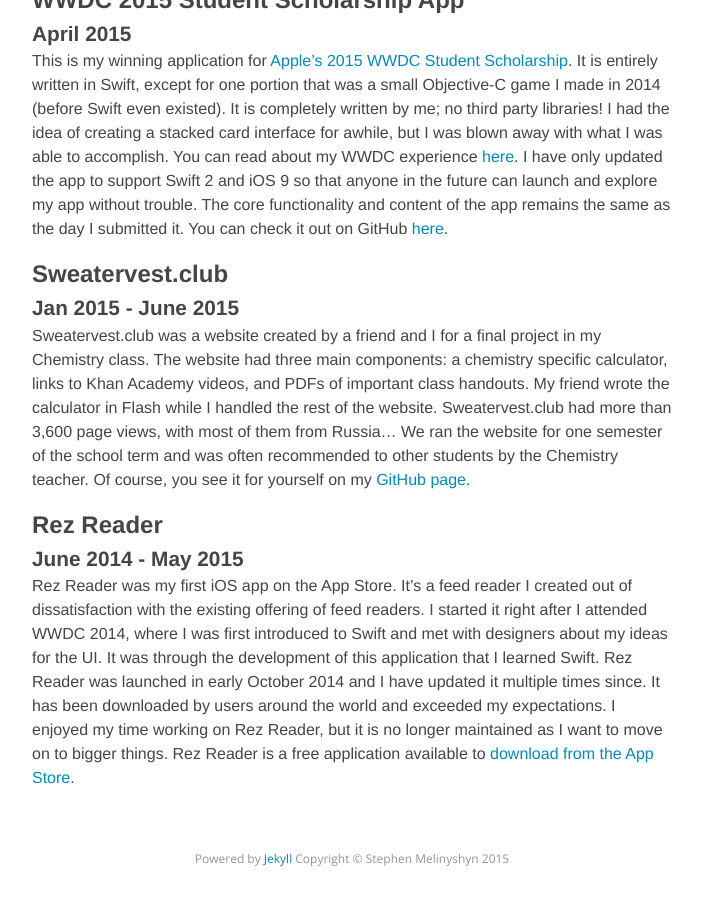
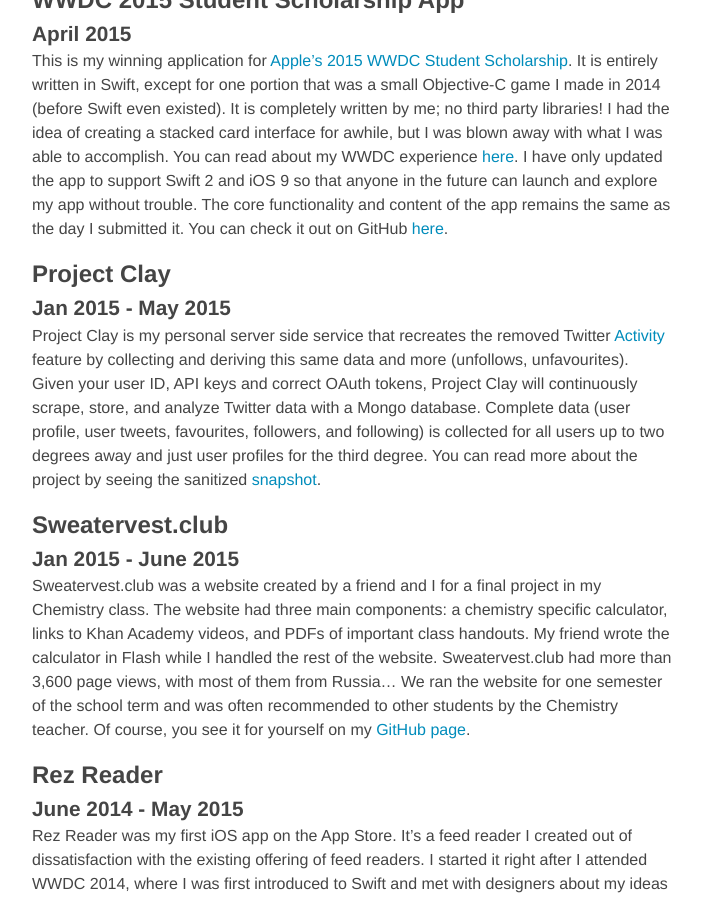
Before and after one commit to Melinysh/melinysh.github.io, a Jekyll site: the page built from projects.md, in a window 1280 px wide and 900 px high, scrolled down 1550 px. Shown: the whole window, without its empty margins (288-990 px from the left). Built offline with Jekyll 4.4.1, drawn with Linux system fonts in a browser that asks for light colours; nearby versions of some CDN libraries; Markdown is read by kramdown in place of the engine named in the settings.

Commit message:
Added Project Clay

```diff
--- a/projects.md
+++ b/projects.md
@@ -26,6 +26,9 @@
 ### April 2015
 This is my winning application for [Apple's 2015 WWDC Student Scholarship](https://developer.apple.com/wwdc/scholarships/). It is entirely written in Swift, except for one portion that was a small Objective-C game I made in 2014 (before Swift even existed). It is completely written by me; no third party libraries! I had the idea of creating a stacked card interface for awhile, but I was blown away with what I was able to accomplish. You can read about my WWDC experience [here](http://melinysh.me/wwdc,/apple,/swift/2015/07/27/wwdc-2015-experience.html). I have only updated the app to support Swift 2 and iOS 9 so that anyone in the future can launch and explore my app without trouble. The core functionality and content of the app remains the same as the day I submitted it. You can check it out on GitHub [here](https://github.com/Melinysh/WWDC-2015-Student-App).
 
+## Project Clay
+### Jan 2015 - May 2015
+Project Clay is my personal server side service that recreates the removed Twitter [Activity](https://blog.twitter.com/2015/updating-trends-on-mobile) feature by collecting and deriving this same data and more (unfollows, unfavourites). Given your user ID, API keys and correct OAuth tokens, Project Clay will continuously scrape, store, and analyze Twitter data with a Mongo database. Complete data (user profile, user tweets, favourites, followers, and following) is collected for all users up to two degrees away and just user profiles for the third degree. You can read more about the project by seeing the sanitized [snapshot](https://github.com/Melinysh/Project-Clay).
 
 ## Sweatervest.club
 ### Jan 2015 - June 2015
```
